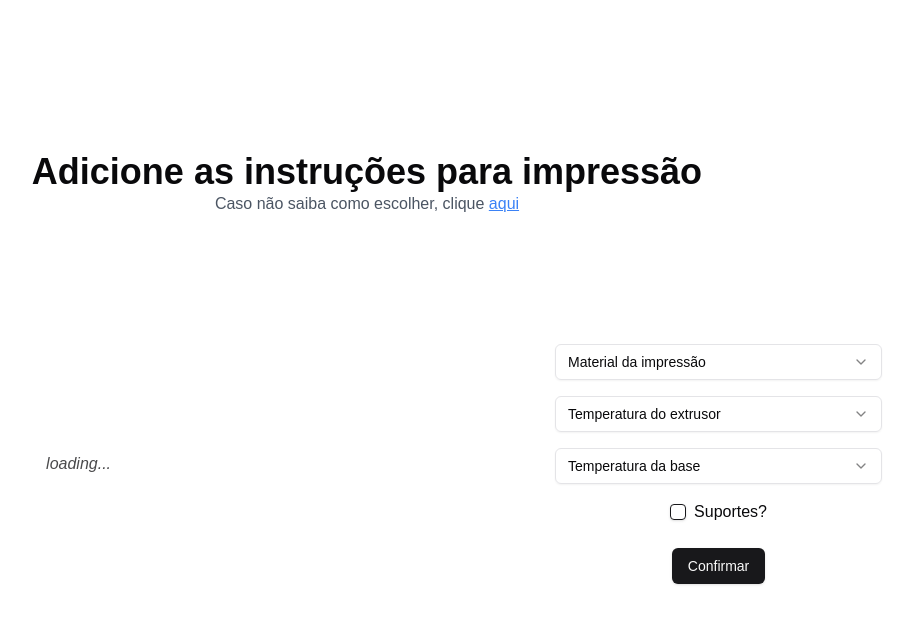
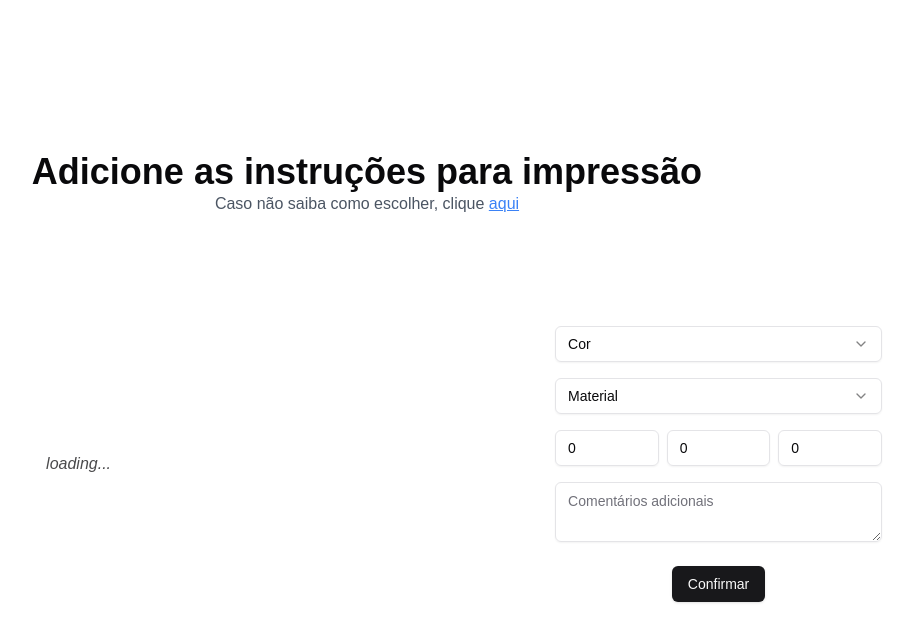
Before and after one commit to enzoenrico/open-3d, a Next.js app: page /details in a window 1280 px wide. Shown: the top 642 px of the page, without its empty margins (273-1186 px from the left). Built offline with nearby package versions, Linux system fonts and the light colour scheme.

Commit message:
tickets being created in supabase

```diff
--- a/app/api/tickets/route.ts
+++ b/app/api/tickets/route.ts
@@ -1,5 +1,5 @@
 import prisma from "@/lib/prisma";
-import { Ticket } from "@prisma/client";
+import { Ticket, PrintInfo } from '@prisma/client';
 import { NextResponse } from "next/server";
 
 type TnewTicket = {
@@ -30,8 +30,20 @@ export async function POST(req: Request) {
 		try {
 			const created_ticket = await prisma.ticket.create({
 				data: {
-					title: 'dev test',
-					authorId: 'dev'
+					User: {
+						connect: {
+							id: "dev"
+						}
+					},
+					title: info.title,
+					description: info.description,
+					printInfo: {
+						connect: {
+							id: info.printInfoId
+						}
+					},
+					status: "OPEN",
+
 				}
 			})
 
--- a/app/details/page.tsx
+++ b/app/details/page.tsx
@@ -4,28 +4,29 @@ import { Checkbox } from "@/components/ui/checkbox"
 import { Input } from "@/components/ui/input"
 import { Label } from "@/components/ui/label"
 import { Select, SelectContent, SelectItem, SelectTrigger, SelectValue } from "@/components/ui/select"
-import { useForm } from "react-hook-form"
 import { useContext, useEffect, useRef, useState } from 'react'
 import { toast, Toaster } from "sonner"
 import { motion, AnimatePresence, useTime, useTransform } from "framer-motion"
 import { Textarea } from "@/components/ui/textarea"
 import STLViewer from "@/components/STLViewer"
-import { fileURLToPath } from "url"
 import { FileContext } from "@/contexts/FileContext/context"
-
+import { Colors, Materials, PrintInfo, Ticket } from "@prisma/client"
+import Counter, { AnimatedInput } from "@/components/Counter"
+import { LucideMinusCircle, LucidePlusCircle, PlusCircleIcon } from "lucide-react"
+import { useRouter } from "next/navigation"
 
 type FormSchema = {
-	material: "PLA" | "ABS"
-	tool_temperature: number
-	base_temperature: number
-	supports: boolean
+	color: Colors
+	material: Materials
+	size: [number, number, number]
+	comments: string | null
 }
 
 const defaultValues: FormSchema = {
+	color: "WHITE",
 	material: "PLA",
-	tool_temperature: 200,
-	base_temperature: 60,
-	supports: true
+	size: [10, 10, 10],
+	comments: null
 }
 
 
@@ -54,15 +55,16 @@ const valueVariants = {
 }
 
 export default function DetailsPage() {
-	const [material, setMaterial] = useState<string>("")
-	const [extruderTemp, setExtruderTemp] = useState<string>("")
-	const [baseTemp, setBaseTemp] = useState<string>("")
-	const [supports, setSupports] = useState(false)
-	const [comments, setComments] = useState<string>("")
+	const [color, setColor] = useState<Colors | null>();
+	const [material, setMaterial] = useState<Materials | null>();
+	const [size, setSize] = useState<[number, number, number] | null>([0, 0, 0]);
+	const [comments, setComments] = useState<string | null>();
 
 	const [isHovered, setIsHovered] = useState<boolean>(false)
 
-	const { previewUrl } = useContext(FileContext)
+	const { previewUrl, file } = useContext(FileContext)
+
+	const router = useRouter()
 
 	// gradient animations
 	const time = useTime()
@@ -92,7 +94,17 @@ export default function DetailsPage() {
 
 	const handleSubmit = async (e: React.FormEvent) => {
 		e.preventDefault()
-		if (!material || !extruderTemp || !baseTemp || supports === undefined) {
+		if (!file || previewUrl == '') {
+			toast("Erro!", {
+				description: "Arquivo não encontrado, volte para a página anterior e adicione o arquivo que deseja imprimir",
+				action: {
+					label: "Adicionar arquivo",
+					onClick: () => { router.replace('/upload') }
+				},
+			})
+			return
+		}
+		if (!material || !color || !size || size.some(e => e === 0)) {
 			toast("Erro!", {
 				description: "Por favor, preencha todos os campos, ou clique no botão para preencher automaticamente",
 				action: {
@@ -102,26 +114,54 @@ export default function DetailsPage() {
 			})
 			return
 		}
+
+		const printInfo: PrintInfo = {
+			color: color,
+			material: material,
+			sizeX: size[0],
+			sizeY: size[1],
+			sizeZ: size[2],
+		}
+
+		var print_info_id = ""
+		try {
+			const r = await fetch('/api/print_info',
+				{
+					method: "POST",
+					body: JSON.stringify(printInfo)
+				}
+			)
+			const r_json = await r.json()
+			print_info_id = r_json.message
+		} catch (error) {
+			throw Error(error)
+		}
+
+		const new_ticket: Ticket = {
+			title: file.name,
+			description: comments || "no description provided",
+			printInfoId: print_info_id || '',
+			status: "OPEN",
+			authorId: 'dev'
+		}
+
+		// needs refactoring
 		const return_data = await fetch("http://localhost:3000/api/tickets", {
 			method: "POST",
-			body: JSON.stringify({
-				material: material,
-				tool_temperature: extruderTemp,
-				base_temperature: baseTemp,
-			}),
+			body: JSON.stringify(new_ticket),
 		})
-		console.log(return_data)
 		const d_json = await return_data.json()
 		console.log(d_json)
-		toast(
-			"Details successfully sent!")
+
+		// add a popup on middle of screen showing created ticket
+		// or a OK confirmation message
+		toast("Details successfully sent!")
 	}
 
 	const _autofill_settings = () => {
-		setMaterial(defaultValues.material)
-		setTimeout(() => { setExtruderTemp(defaultValues.tool_temperature.toString()) }, 500)
-		setTimeout(() => { setBaseTemp(defaultValues.base_temperature.toString()) }, 800)
-		setTimeout(() => { setSupports(defaultValues.supports) }, 1000)
+		setColor(defaultValues.color)
+		setTimeout(() => { setMaterial(defaultValues.material) }, 500)
+		setTimeout(() => { setSize(defaultValues.size) }, 800)
 		return
 	}
 
@@ -149,6 +189,31 @@ export default function DetailsPage() {
 
 				<form className="flex flex-col items-center justify-center gap-6 w-4/5 p-4">
 					<div className="flex flex-col items-center gap-4 w-full">
+						<Select value={color} onValueChange={setColor}>
+							<SelectTrigger className="w-3/5">
+								<AnimatePresence mode="wait">
+									<motion.div
+										key={color || "placeholder"}
+										variants={valueVariants}
+										initial="initial"
+										animate="animate"
+										exit="exit"
+									>
+										<SelectValue placeholder="Cor" />
+									</motion.div>
+								</AnimatePresence>
+							</SelectTrigger>
+							<SelectContent>
+								<SelectItem value="WHITE">Branco</SelectItem>
+								<SelectItem value="BLACK">Preto</SelectItem>
+								<SelectItem value="GREEN">Verde</SelectItem>
+								<SelectItem value="BLUE">Azul</SelectItem>
+								<SelectItem value="PURPLE">Roxo</SelectItem>
+								<SelectItem value="RED">Vermelho</SelectItem>
+								<SelectItem value="PINK">Rosa</SelectItem>
+							</SelectContent>
+						</Select>
+
 						<Select value={material} onValueChange={setMaterial}>
 							<SelectTrigger className="w-3/5">
 								<AnimatePresence mode="wait">
@@ -159,7 +224,7 @@ export default function DetailsPage() {
 										animate="animate"
 										exit="exit"
 									>
-										<SelectValue placeholder="Material da impressão" />
+										<SelectValue placeholder="Material" />
 									</motion.div>
 								</AnimatePresence>
 							</SelectTrigger>
@@ -168,55 +233,73 @@ export default function DetailsPage() {
 								<SelectItem value="ABS">ABS</SelectItem>
 							</SelectContent>
 						</Select>
-						<Select value={extruderTemp} onValueChange={setExtruderTemp}>
-							<SelectTrigger className="w-3/5">
-								<AnimatePresence mode="wait">
-									<motion.div
-										key={extruderTemp || "placeholder"}
-										variants={valueVariants}
-										initial="initial"
-										animate="animate"
-										exit="exit"
-									>
-										<SelectValue placeholder="Temperatura do extrusor" />
-									</motion.div>
-								</AnimatePresence>
-							</SelectTrigger>
 
-							<SelectContent>
-								<SelectItem value="200">200</SelectItem>
-								<SelectItem value="220">220</SelectItem>
-							</SelectContent>
-						</Select>
+						<div className="flex gap-2 w-3/5">
+							{/* implement apple numbers animation  */}
+							<Input
+								type="number"
+								placeholder="Largura"
+								value={size?.[0]}
+								onChange={(e) => setSize(prev => [Number(e.target.value), prev?.[1] ?? 0, prev?.[2] ?? 0])}
+							/>
+							<Input
+								type="number"
+								placeholder="Altura"
+								value={size?.[1]}
+								onChange={(e) => setSize(prev => [prev?.[0] ?? 0, Number(e.target.value), prev?.[2] ?? 0])}
+							/>
+							<Input
+								type="number"
+								placeholder="Profundidade"
+								value={size?.[2]}
+								onChange={(e) => setSize(prev => [prev?.[0] ?? 0, prev?.[1] ?? 0, Number(e.target.value)])}
+							/>
+						</div>
 
-						<Select value={baseTemp} onValueChange={setBaseTemp}>
-							<SelectTrigger className="w-3/5">
-								<AnimatePresence mode="wait">
-									<motion.div
-										key={baseTemp || "placeholder"}
-										variants={valueVariants}
-										initial="initial"
-										animate="animate"
-										exit="exit"
-									>
-										<SelectValue placeholder="Temperatura da base" />
-									</motion.div>
-								</AnimatePresence>
-							</SelectTrigger>
+						{/* <div className="flex flex-col items-center justify-center">
+							<div className="flex flex-col gap-4">
+								<div className="flex justify-around items-center gap-2">
+									<LucideMinusCircle
+										className="cursor-pointer"
+										onClick={() => setSize(prev => [Math.max(0, (prev?.[0] ?? 0) - 1), prev?.[1] ?? 0, prev?.[2] ?? 0])}
+									/>
+									<Counter value={size?.[0] ?? 0} />
+									<LucidePlusCircle
+										className="cursor-pointer"
+										onClick={() => setSize(prev => [(prev?.[0] ?? 0) + 1, prev?.[1] ?? 0, prev?.[2] ?? 0])}
+									/>
+								</div>
+								<div className="flex justify-evenly items-center gap-2">
+									<LucideMinusCircle
+										className="cursor-pointer"
+										onClick={() => setSize(prev => [prev?.[0] ?? 0, Math.max(0, (prev?.[1] ?? 0) - 1), prev?.[2] ?? 0])}
+									/>
+									<Counter value={size?.[1] ?? 0} />
+									<LucidePlusCircle
+										className="cursor-pointer"
+										onClick={() => setSize(prev => [prev?.[0] ?? 0, (prev?.[1] ?? 0) + 1, prev?.[2] ?? 0])}
+									/>
+								</div>
+								<div className="flex justify-evenly items-center gap-2">
+									<LucideMinusCircle
+										className="cursor-pointer"
+										onClick={() => setSize(prev => [prev?.[0] ?? 0, prev?.[1] ?? 0, Math.max(0, (prev?.[2] ?? 0) - 1)])}
+									/>
+									<Counter value={size?.[2] ?? 0} />
+									<LucidePlusCircle
+										className="cursor-pointer"
+										onClick={() => setSize(prev => [prev?.[0] ?? 0, prev?.[1] ?? 0, (prev?.[2] ?? 0) + 1])}
+									/>
+								</div>
+							</div>
+						</div>*/}
 
-							<SelectContent>
-								<SelectItem value="60">60</SelectItem>
-								<SelectItem value="100">100</SelectItem>
-							</SelectContent>
-						</Select>
-
-						<div className="flex items-center space-x-2">
-							<Checkbox
-								checked={supports}
-								onCheckedChange={(checked) => setSupports(checked as boolean)}
-							/>
-							<Label className="text-md font-normal">Suportes?</Label>
-						</div>
+						<Textarea
+							className="w-3/5"
+							placeholder="Comentários adicionais"
+							value={comments ?? ''}
+							onChange={(e) => setComments(e.target.value)}
+						/>
 					</div>
 
 					<div className="relative flex items-center justify-center">
@@ -237,14 +320,14 @@ export default function DetailsPage() {
 							onClick={handleSubmit}
 							onMouseEnter={() => setIsHovered(true)}
 							onMouseLeave={() => setIsHovered(false)}
-							className="px-4 py-2 bg-primary text-primary-foreground rounded-md hover:bg-primary/90 z-10"
+							className="px-4 py-2 bg-primary text-primary-foreground rounded-md hover:bg-slate-800 z-10"
 						>
 							Confirmar
 						</Button>
 					</div>
 				</form>
-			</div>
+			</div >
 			<Toaster />
-		</div>
+		</div >
 	)
 }
--- a/lib/prisma.ts
+++ b/lib/prisma.ts
@@ -1,5 +1,5 @@
 import { PrismaClient } from "@prisma/client"
 
-const prisma =  new PrismaClient()
+const prisma = new PrismaClient()
 
 export default prisma
```
Also changed, not shown: 1 other file (tests, documents, lock files or other folders).
